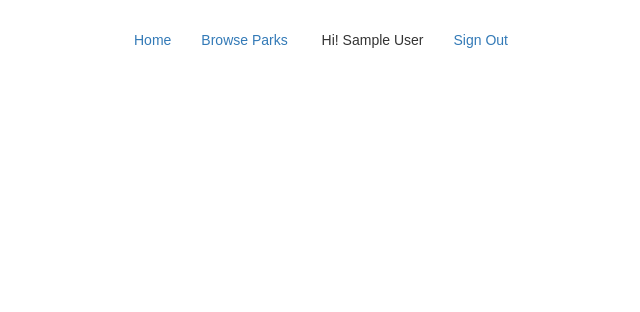
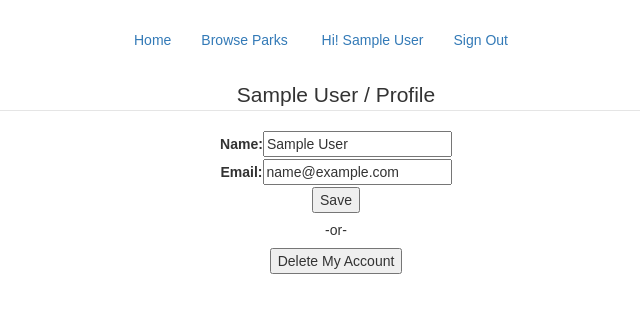
Before and after one commit to kw23085/National-Park, a React (Create React App) app in the folder client/: page /users/1 in a window 1280 px wide. Shown: the top 312 px of the page, without its empty margins (304-944 px from the left). Built offline with nearby package versions, Linux system fonts and the light colour scheme; sample sign-in values are in the browser's storage.

Commit message:
user profile

```diff
--- a/client/src/App.js
+++ b/client/src/App.js
@@ -74,7 +74,7 @@ class App extends Component {
             return(<SignOut onsignOut= {this.signOut.bind(this)}/>)
           }}/>
 
-          <Route path='/userprofile' render={() => {
+          <Route path='/users/:_id' render={() => {
             return(<UserProfile currentUser={currentUser}/>)
           }} />
 
--- a/client/src/clientAuth.js
+++ b/client/src/clientAuth.js
@@ -64,7 +64,6 @@ function createComment(fields, parkCode) {
 }
 
 
-
 export default {
 	getCurrentUser,
 	logIn,
--- a/client/src/components/Navbar.js
+++ b/client/src/components/Navbar.js
@@ -1,5 +1,5 @@
 import React from 'react';
-import { NavLink } from 'react-router-dom'
+import { NavLink, Link } from 'react-router-dom'
 
 const Navbar = (props) => {
     console.log(props)
@@ -11,7 +11,8 @@ const Navbar = (props) => {
 				? (
 					<span style={{margin: '30px'}}>
                     <NavLink to="/browseparks">Browse Parks</NavLink>
-                    <span style={{margin: '30px'}}> Hi!    {props.currentUser.name}</span>
+
+                    <span style={{margin: '30px'}}> <Link to="/users/:id">Hi!    {props.currentUser.name}</Link></span>
                     <NavLink to="/signout">Sign Out</NavLink>
 
 					</span >
--- a/client/src/components/ParksDetails.js
+++ b/client/src/components/ParksDetails.js
@@ -1,7 +1,6 @@
 import React, { Component } from 'react';
 import axios from 'axios';
 import clientAuth from '../clientAuth.js';
-import { Link } from 'react-router-dom';
 
 class ParksDetails extends Component {
     state = {
--- a/client/src/components/UserProfile.js
+++ b/client/src/components/UserProfile.js
@@ -3,14 +3,6 @@ import React , { Component } from 'react';
 class UserProfile extends Component{
     state = {
         beingEdited: null
-    }
-
-    onEdit(evt){
-        evt.preventDefault()
-        console.log('changed!')
-        this.setState({
-            beingEdited: this.refs.editBody.value
-        })
     }
 
    render(){
@@ -19,7 +11,7 @@ class UserProfile extends Component{
        return(
            <div>
                <legend>{currentUser.name} / Profile</legend>
-               <form onSubmit={this.onEdit.bind(this)}>
+               <form>
                     <div >
                         <label>Name: </label>
                         <input ref="editBody" type="text" defaultValue={currentUser.name}/>
```
